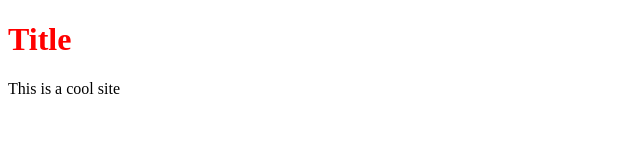
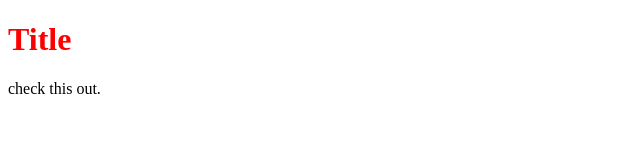
Before and after one commit to Nstone29/firstrepo, a plain HTML site: page index.htm in a window 1280 px wide. Shown: the full height of the page, 0-640 px from the left. Drawn offline with Linux system fonts and the light colour scheme.

Commit message:
this is awesome

```diff
--- a/index.htm
+++ b/index.htm
@@ -7,7 +7,7 @@
 </head>
 <body>
 	<h1>Title</h1>
-	<p>This is a cool site</p>
+	<p>check this out.</p>
 <script src="/js/jquery-2.1.4.js"></script>
 <script src="js/script.js"></script>
 </body>
```
